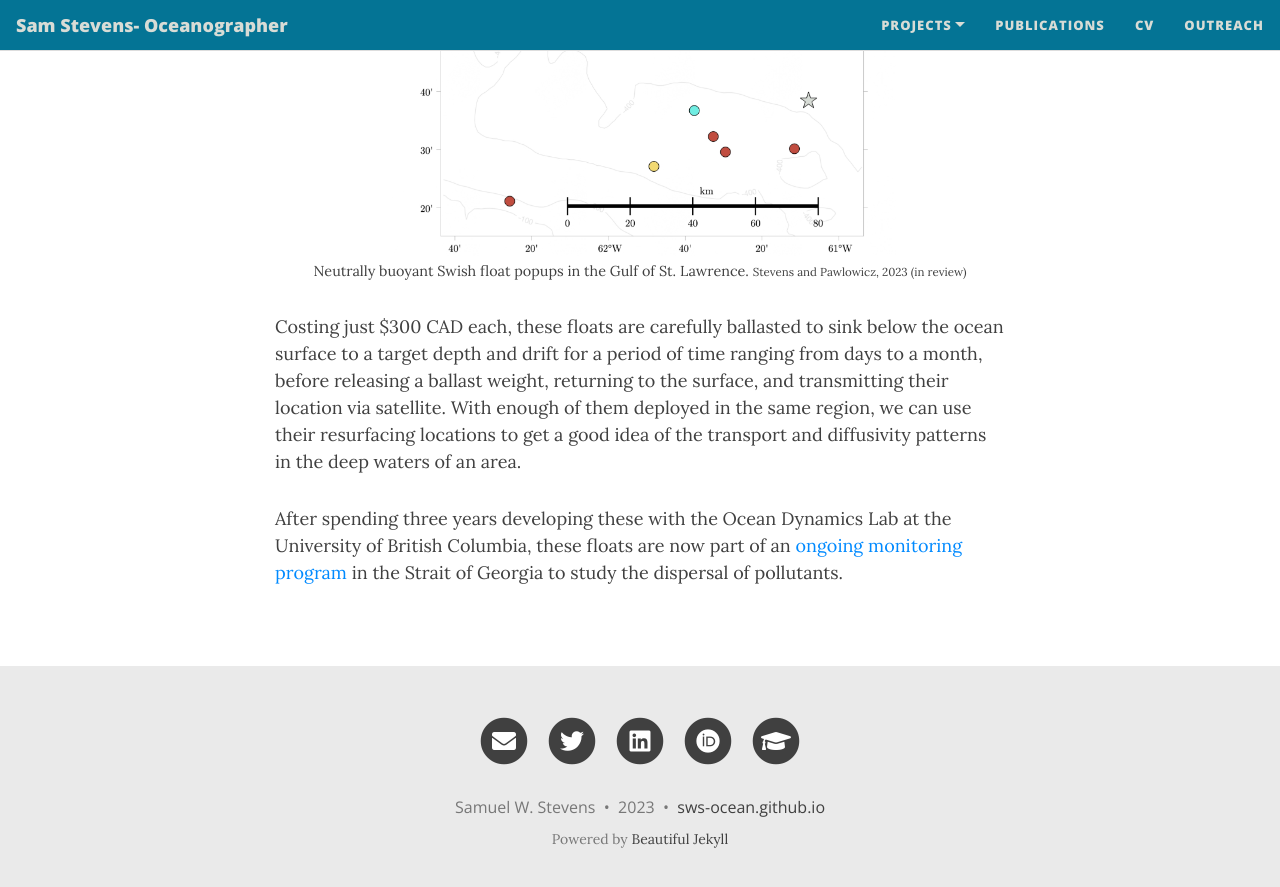
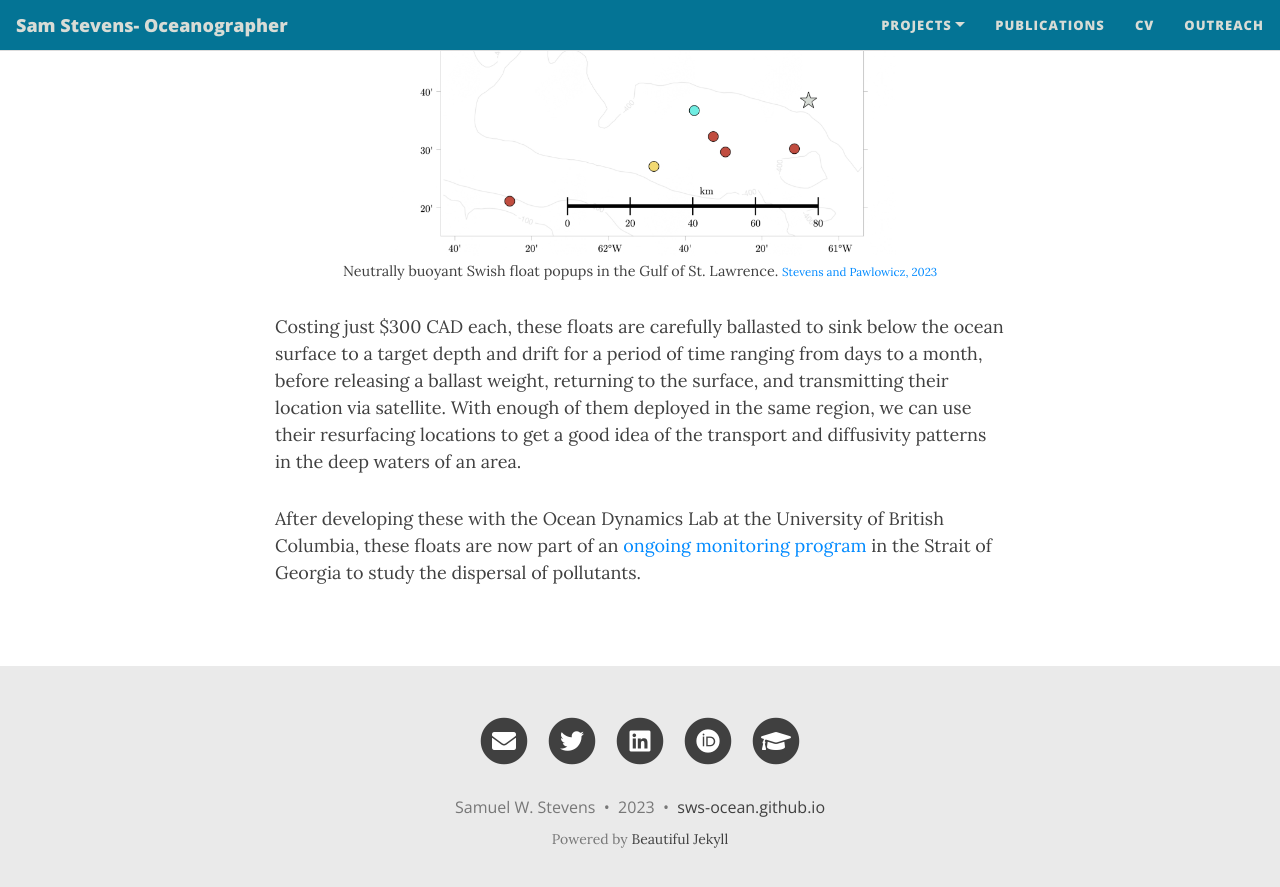
Before and after one commit to sws-ocean/sws-ocean.github.io, a Jekyll site: the page built from docs/swish.md, in a window 1280 px wide and 900 px high, scrolled down 1463 px. Shown: the top 887 px of the window. Built offline with Jekyll 4.4.1, drawn with Linux system fonts in a browser that asks for light colours; nearby versions of some CDN libraries.

Commit message:
Update swish.md

```diff
--- a/docs/swish.md
+++ b/docs/swish.md
@@ -37,7 +37,7 @@ figure {text-align: center;}
 
  <figure>
   <img src="/assets/img/GoSLv2.jpg" alt="Neutrally buoyant Swish float popups in the Gulf of St. Lawrence"  style="width:70%">
-  <figcaption><small>Neutrally buoyant Swish float popups in the Gulf of St. Lawrence. <small>Stevens and Pawlowicz, 2023 (in review)</small></small></figcaption>
+  <figcaption><small>Neutrally buoyant Swish float popups in the Gulf of St. Lawrence. <small><a href='https://doi.org/10.1175/JTECH-D-23-0045.1'>Stevens and Pawlowicz, 2023</a></small></small></figcaption>
 </figure>
 
 <p>
@@ -45,5 +45,5 @@ figure {text-align: center;}
 </p>
 
 <p>
-    After spending three years developing these with the Ocean Dynamics Lab at the University of British Columbia, these floats are now part of an <a href='https://drifters.eoas.ubc.ca'>ongoing monitoring program</a> in the Strait of Georgia to study the dispersal of pollutants.
+    After developing these with the Ocean Dynamics Lab at the University of British Columbia, these floats are now part of an <a href='https://drifters.eoas.ubc.ca'>ongoing monitoring program</a> in the Strait of Georgia to study the dispersal of pollutants.
 </p>
```
